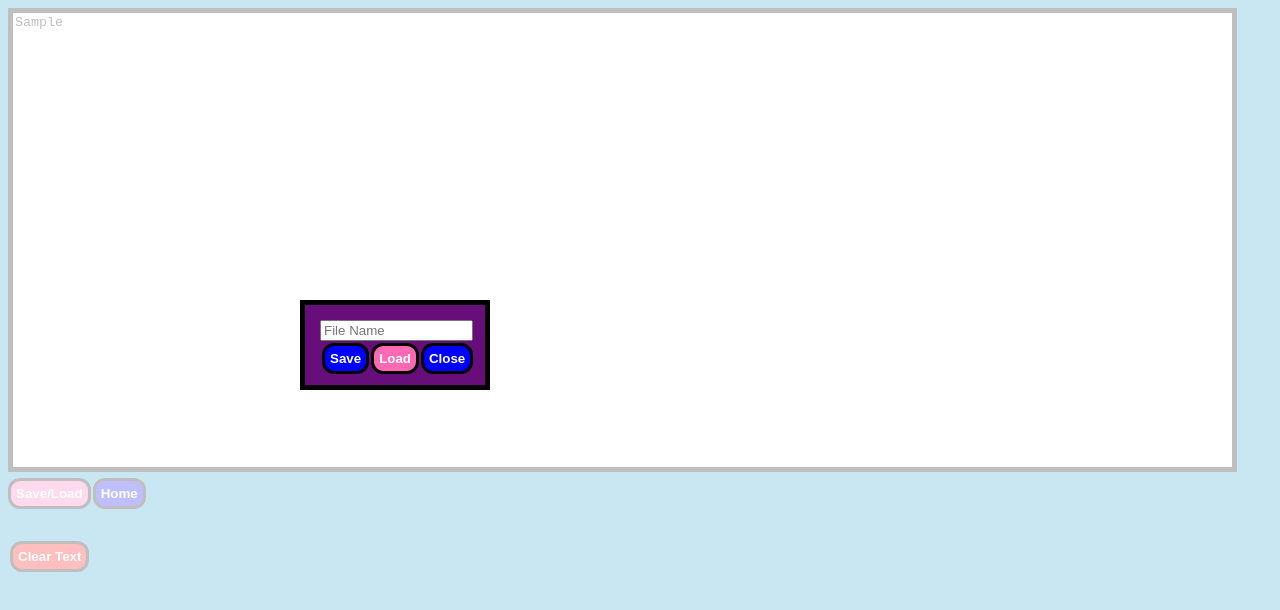
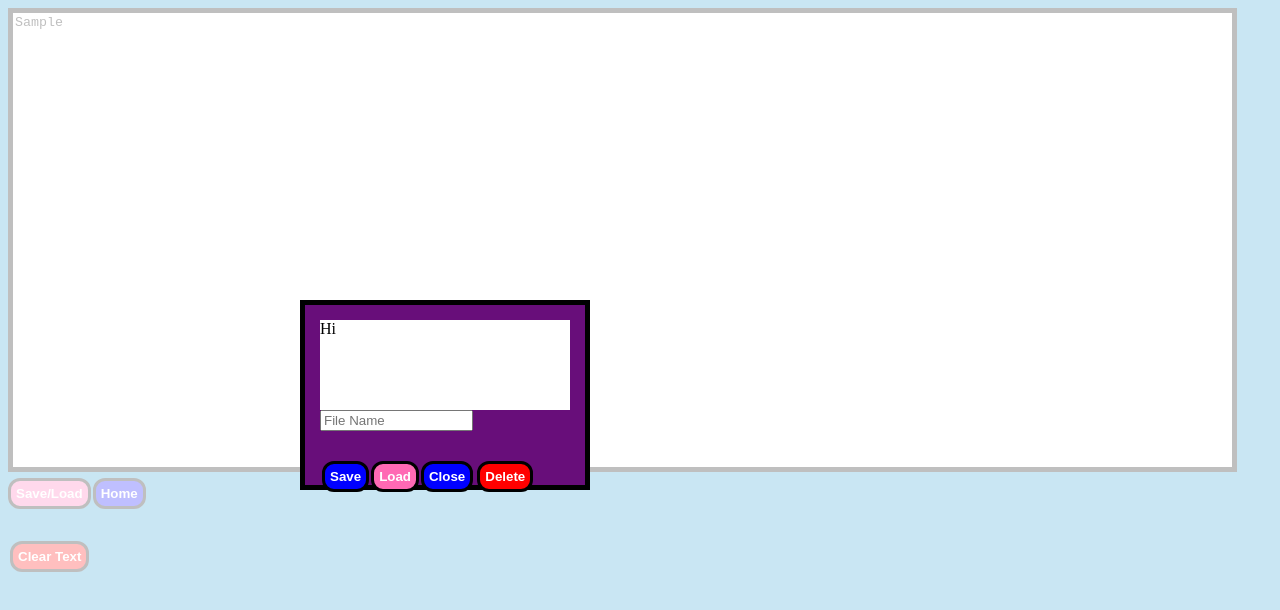
Before and after one commit to michael-a7/Note-Project, a React app: page /notes in a window 1280 px wide. Both pictures are taken after typing "Sample" into the empty fields and a click on the button "Save/Load". Built offline with nearby package versions, Linux system fonts and the light colour scheme.

Commit message:
can select and delete files now

```diff
--- a/src/App/NotePad.js
+++ b/src/App/NotePad.js
@@ -43,7 +43,22 @@ export function NotePad() {
   function handleModal(event) {
     setOpen(!open);
   }
-
+  function deleteNote(event) {
+    if (fileName === "") {
+      alert("Please enter valid file name!");
+    } else {
+      const array = JSON.parse(localStorage.getItem("Save List"));
+      if (array) {
+        const newArray = array.filter(({ name }) => name !== fileName);
+        if (newArray) {
+          console.log(newArray);
+          setSaveArray(newArray);
+        }
+      } else {
+        alert("Please enter valid file name!");
+      }
+    }
+  }
   function handleSubmit(event) {
     if (fileName === "") {
       //Case 1: Empty file name
@@ -122,6 +137,7 @@ export function NotePad() {
       {/* Opens Modal */}
       <Modal isOpen={open} onRequestClose={handleModal} className="modal">
         <div className="modalContent">
+          <div className="Saves">Hi</div>
           <form>
             <input
               type="text"
@@ -139,6 +155,9 @@ export function NotePad() {
           <button className="click2" onClick={handleModal}>
             Close
           </button>
+          <button className="click3" onClick={deleteNote}>
+            Delete
+          </button>
         </div>
       </Modal>
       <button className="click2">
--- a/src/App/style.css
+++ b/src/App/style.css
@@ -47,13 +47,18 @@ body {
   font-weight: bold;
 }
 .modal {
-  width: 180px;
-  height: 80px;
+  width: 280px;
+  height: 180px;
   position: center;
   margin: 300px;
   border: black 5px solid;
   outline: none;
   background-color: rgb(104, 14, 122);
+}
+.Saves {
+  background-color: white;
+  width: 250px;
+  height: 90px;
 }
 .modalContent {
   margin-top: 15px;
@@ -77,7 +82,7 @@ body {
   width: 310px;
   height: 160px;
   text-align: center;
-  overflow: hidden;
+  overflow: auto;
   cursor: pointer;
   outline: none;
 }
```
Also changed, not shown: 1 other file.
